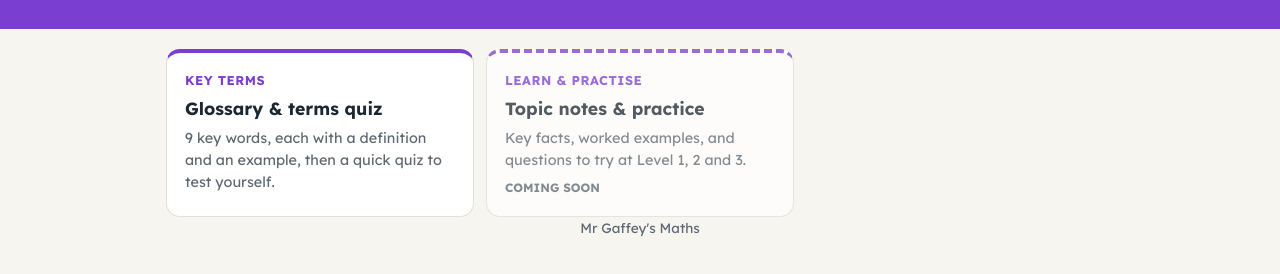
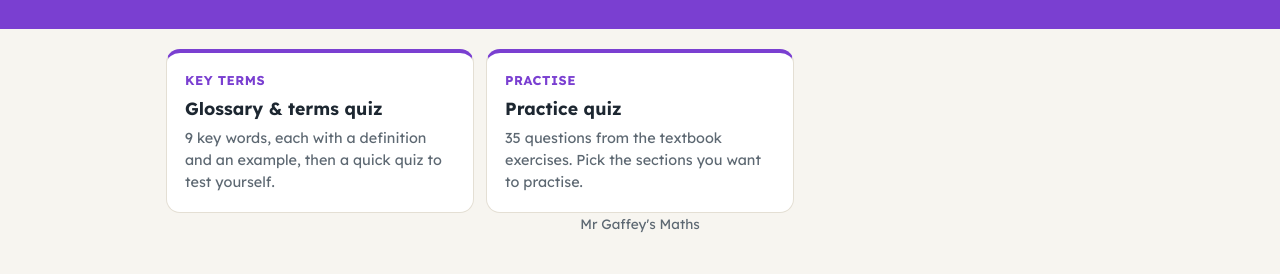
Before and after one commit to Mr-Gaffey/mr-gaffey.github.io, a plain HTML site: page book-3/ch06.html in a window 1280 px wide. Shown: the part 160-434 px from the top of the page. Drawn offline with Linux system fonts and the light colour scheme.

Commit message:
Update ch06.html

```diff
--- a/book-3/ch06.html
+++ b/book-3/ch06.html
@@ -48,7 +48,7 @@ footer{text-align:center;color:var(--muted);font-size:.85rem;padding:0 16px 32px
 <main class="wrap">
   <div class="grid" style="margin-top:20px">
     <a class="res" href="ch06-glossary.html"><small>Key terms</small><strong>Glossary &amp; terms quiz</strong><span>9 key words, each with a definition and an example, then a quick quiz to test yourself.</span></a>
-    <div class="res soon"><small>Learn &amp; practise</small><strong>Topic notes &amp; practice</strong><span>Key facts, worked examples, and questions to try at Level 1, 2 and 3.</span><em>COMING SOON</em></div>
+    <a class="res" href="ch06-practice.html"><small>Practise</small><strong>Practice quiz</strong><span>35 questions from the textbook exercises. Pick the sections you want to practise.</span></a>
   </div>
 </main>
 <footer>Mr Gaffey's Maths</footer>
```
